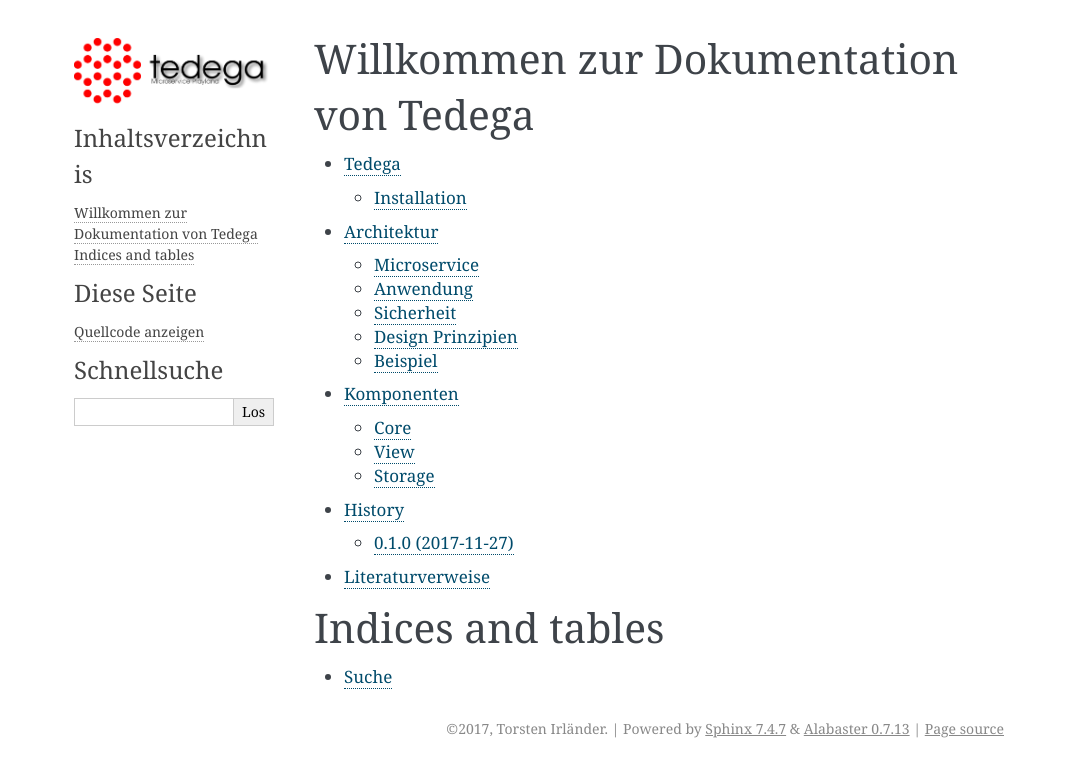
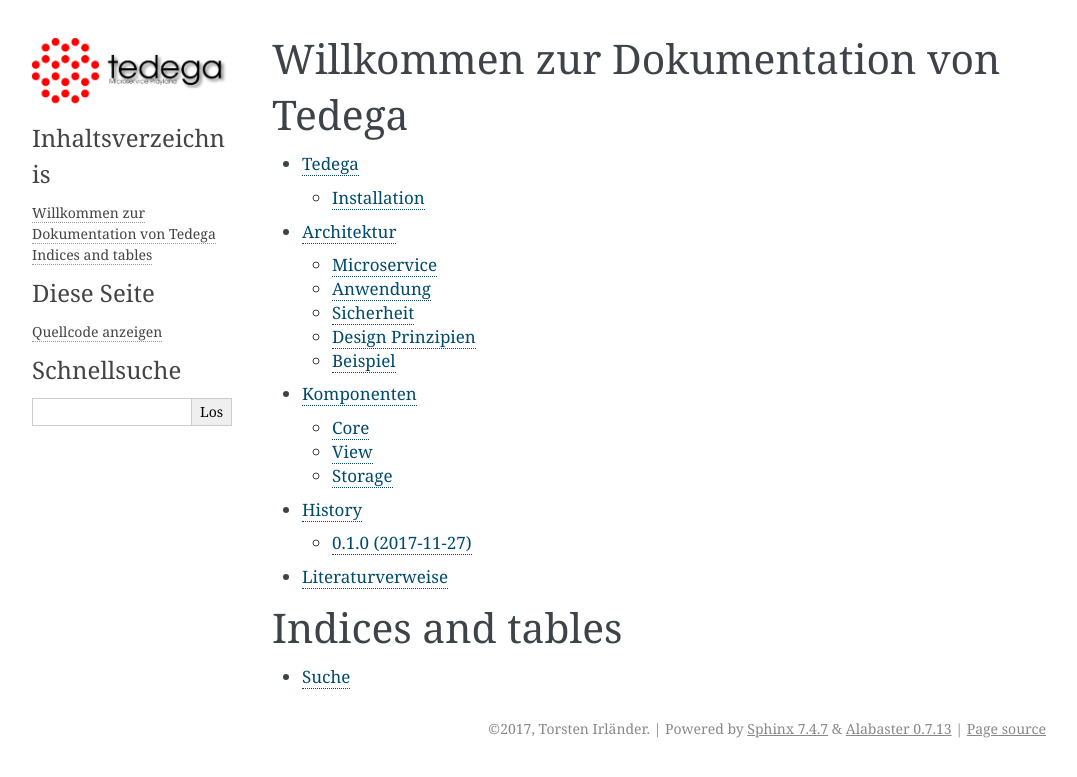
Before and after one commit to tedega/tedega, a Sphinx documentation site: the page built from docs/index.rst, in a window 1280 px wide. Shown: the top 777 px of the page, without its empty margins (106-1183 px from the left). Built offline with Sphinx 7.4.7, drawn with Linux system fonts in a browser that asks for light colours.

Commit message:
Breite der Dokumentation angepasst so das 80 Zeichen Code nebeneinander passen.

```diff
--- a/docs/conf.py
+++ b/docs/conf.py
@@ -119,7 +119,9 @@
 # Theme options are theme-specific and customize the look and feel of a
 # theme further.  For a list of options available for each theme, see the
 # documentation.
-#html_theme_options = {}
+html_theme_options = {
+    'page_width': '1024px'
+}
 
 # Add any paths that contain custom themes here, relative to this directory.
 #html_theme_path = []
```
